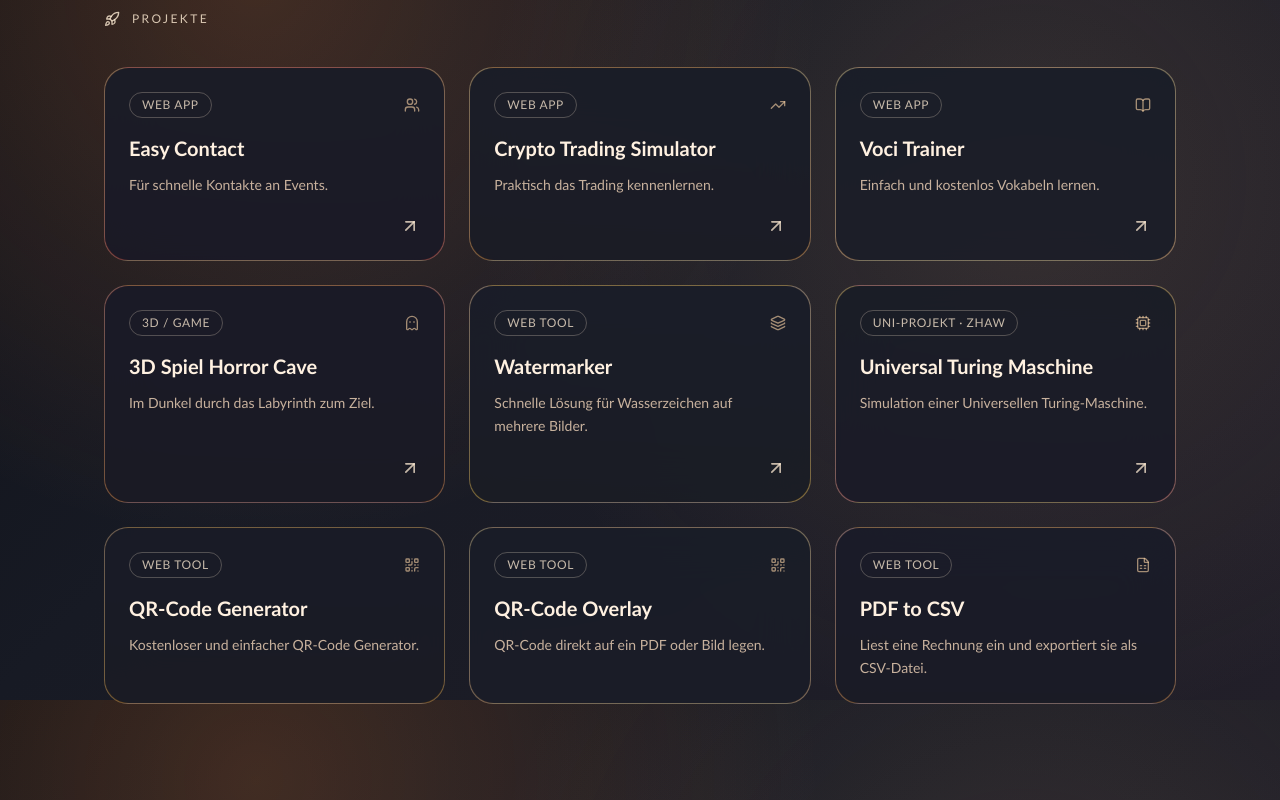
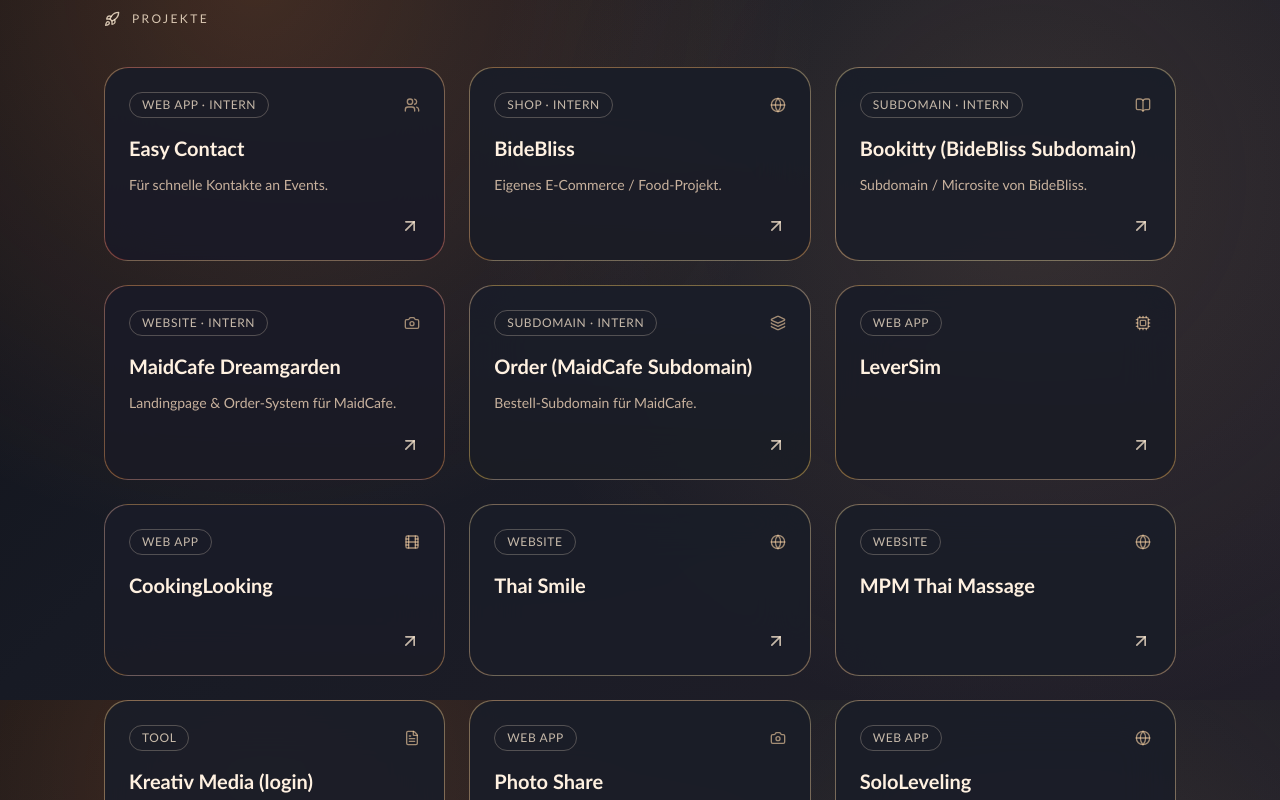
Before and after one commit to AndyNope/homepage-01, a React (Vite) app: page / in a window 1280 px wide. Shown: the part 900-1700 px from the top of the page. Built offline with nearby package versions, Linux system fonts and the light colour scheme.

Commit message:
update homepage

```diff
--- a/src/App.jsx
+++ b/src/App.jsx
@@ -43,38 +43,138 @@ import andyPhoto from './assets/andy-bui.jpg'
 const ThreeScene = lazy(() => import('./ThreeScene'))
 
 const projects = [
+  // Intern (von Andy entwickelt)
   {
     title: 'Easy Contact',
-    type: 'Web App',
+    type: 'Web App · Intern',
     description: 'Für schnelle Kontakte an Events.',
     href: 'https://easy-contact.com/',
     Icon: Users,
     color: 'from-orange-300/20 to-red-500/25',
+    internal: true,
   },
   {
-    title: 'Crypto Trading Simulator',
-    type: 'Web App',
-    description: 'Praktisch das Trading kennenlernen.',
-    href: 'https://cryptosim.andynope.com/',
-    Icon: TrendingUp,
+    title: 'BideBliss',
+    type: 'Shop · Intern',
+    description: 'Eigenes E‑Commerce / Food-Projekt.',
+    href: 'https://bidebliss.com/',
+    Icon: Globe,
     color: 'from-amber-200/20 to-orange-400/25',
+    internal: true,
   },
   {
-    title: 'Voci Trainer',
-    type: 'Web App',
-    description: 'Einfach und kostenlos Vokabeln lernen.',
-    href: 'https://voci-trainer.andynope.com/',
+    title: 'Bookitty (BideBliss Subdomain)',
+    type: 'Subdomain · Intern',
+    description: 'Subdomain / Microsite von BideBliss.',
+    href: 'https://bookitty.bidebliss.com/',
     Icon: BookOpen,
     color: 'from-yellow-200/20 to-orange-300/30',
+    internal: true,
   },
   {
-    title: '3D Spiel Horror Cave',
-    type: '3D / Game',
-    description: 'Im Dunkel durch das Labyrinth zum Ziel.',
-    href: 'https://horrorcave.andynope.com/',
-    Icon: Ghost,
+    title: 'MaidCafe Dreamgarden',
+    type: 'Website · Intern',
+    description: 'Landingpage & Order-System für MaidCafe.',
+    href: 'https://maidcafe-dreamgarden.ch/',
+    Icon: Camera,
     color: 'from-red-400/20 to-orange-500/25',
+    internal: true,
   },
+  {
+    title: 'Order (MaidCafe Subdomain)',
+    type: 'Subdomain · Intern',
+    description: 'Bestell-Subdomain für MaidCafe.',
+    href: 'https://order.maidcafe-dreamgarden.ch/',
+    Icon: Layers,
+    color: 'from-orange-200/20 to-amber-400/25',
+    internal: true,
+  },
+
+  // Externe / weitere Projekte (alle Links wie angegeben)
+  {
+    title: 'LeverSim',
+    type: 'Web App',
+    description: '',
+    href: 'https://leversim.andynope.com/',
+    Icon: Cpu,
+    color: 'from-orange-300/20 to-amber-500/25',
+    internal: false,
+  },
+
+  {
+    title: 'CookingLooking',
+    type: 'Web App',
+    description: '',
+    href: 'https://cookinglooking.andynope.com/',
+    Icon: Film,
+    color: 'from-red-300/20 to-orange-400/25',
+    internal: false,
+  },
+  {
+    title: 'Thai Smile',
+    type: 'Website',
+    description: '',
+    href: 'https://thai-smile.ch/',
+    Icon: Globe,
+    color: 'from-amber-200/20 to-orange-300/25',
+    internal: false,
+  },
+  {
+    title: 'MPM Thai Massage',
+    type: 'Website',
+    description: '',
+    href: 'https://mpm-thai-massage.ch/',
+    Icon: Globe,
+    color: 'from-amber-200/20 to-orange-300/25',
+    internal: false,
+  },
+  {
+    title: 'Kreativ Media (login)',
+    type: 'Tool',
+    description: '',
+    href: 'https://my.kreativmedia.ch/login',
+    Icon: FileText,
+    color: 'from-amber-200/20 to-orange-300/25',
+    internal: false,
+  },
+  {
+    title: 'Photo Share',
+    type: 'Web App',
+    description: '',
+    href: 'https://photo-share.andynope.com/',
+    Icon: Camera,
+    color: 'from-amber-200/20 to-orange-300/25',
+    internal: false,
+  },
+  {
+    title: 'SoloLeveling',
+    type: 'Web App',
+    description: '',
+    href: 'https://sololeveling.andynope.com/',
+    Icon: Globe,
+    color: 'from-amber-200/20 to-orange-300/25',
+    internal: false,
+  },
+  {
+    title: 'QR Invoicer',
+    type: 'Web Tool',
+    description: '',
+    href: 'https://qr-invoicer.andynope.com/',
+    Icon: QrCode,
+    color: 'from-orange-300/20 to-amber-500/25',
+    internal: false,
+  },
+  {
+    title: 'Playstore (mirroring)',
+    type: 'Web App',
+    description: '',
+    href: 'https://playstore.andynope.com/',
+    Icon: Globe,
+    color: 'from-amber-200/20 to-orange-300/25',
+    internal: false,
+  },
+
+  // Existing tools that live in subfolders on the Plesk domain
   {
     title: 'Watermarker',
     type: 'Web Tool',
@@ -82,6 +182,7 @@ const projects = [
     href: 'https://andynope.com/watermarker',
     Icon: Layers,
     color: 'from-orange-200/20 to-amber-400/25',
+    internal: false,
   },
   {
     title: 'Universal Turing Maschine',
@@ -90,30 +191,34 @@ const projects = [
     href: 'https://utm.andynope.com/',
     Icon: Cpu,
     color: 'from-amber-300/20 to-red-400/25',
+    internal: false,
   },
   {
     title: 'QR-Code Generator',
     type: 'Web Tool',
     description: 'Kostenloser und einfacher QR-Code Generator.',
-    href: null,
+    href: 'https://andynope.com/qrcode-generator',
     Icon: QrCode,
     color: 'from-orange-300/20 to-amber-500/25',
+    internal: false,
   },
   {
     title: 'QR-Code Overlay',
     type: 'Web Tool',
     description: 'QR-Code direkt auf ein PDF oder Bild legen.',
-    href: null,
+    href: 'https://andynope.com/qrcode-overlay',
     Icon: QrCode,
     color: 'from-amber-200/20 to-orange-300/25',
+    internal: false,
   },
   {
     title: 'PDF to CSV',
     type: 'Web Tool',
     description: 'Liest eine Rechnung ein und exportiert sie als CSV-Datei.',
-    href: null,
+    href: 'https://andynope.com/pdfreader',
     Icon: FileSpreadsheet,
     color: 'from-red-300/20 to-orange-400/25',
+    internal: false,
   },
 ]
 
@@ -443,7 +548,10 @@ function App() {
         </Reveal>
 
         <div className="grid gap-6 sm:grid-cols-2 md:grid-cols-3">
-          {projects.map((project, idx) => {
+          {projects
+            .slice()
+            .sort((a, b) => (b.internal ? 1 : 0) - (a.internal ? 1 : 0))
+            .map((project, idx) => {
             const Tag = project.href ? motion.a : motion.div
             const linkProps = project.href
               ? { href: project.href, target: '_blank', rel: 'noopener noreferrer' }
@@ -799,7 +907,7 @@ function App() {
         <Reveal>
           <motion.div
             whileHover={{ scale: 1.01 }}
-            className="rounded-[2rem] border border-orange-100/30 bg-gradient-to-r from-[#261c1b] via-[#2d1f1b] to-[#3a2319] p-8 shadow-[0_20px_80px_rgba(0,0,0,0.38)] md:p-12"
+            className="relative z-40 md:z-0 rounded-[2rem] border border-orange-100/30 bg-gradient-to-r from-[#261c1b] via-[#2d1f1b] to-[#3a2319] p-8 shadow-[0_20px_80px_rgba(0,0,0,0.38)] md:p-12"
           >
             <div className="grid gap-8 md:grid-cols-12 md:items-center">
               <div className="md:col-span-7">
--- a/src/index.css
+++ b/src/index.css
@@ -31,18 +31,6 @@ body {
   background-attachment: fixed;
 }
 
-body::before {
-  content: '';
-  position: fixed;
-  inset: 0;
-  pointer-events: none;
-  background-image: linear-gradient(rgba(255, 255, 255, 0.03) 1px, transparent 1px),
-    linear-gradient(90deg, rgba(255, 255, 255, 0.03) 1px, transparent 1px);
-  background-size: 52px 52px;
-  mask-image: radial-gradient(circle at center, black 30%, transparent 85%);
-  z-index: 1;
-}
-
 #root {
   position: relative;
   z-index: 2;
```
